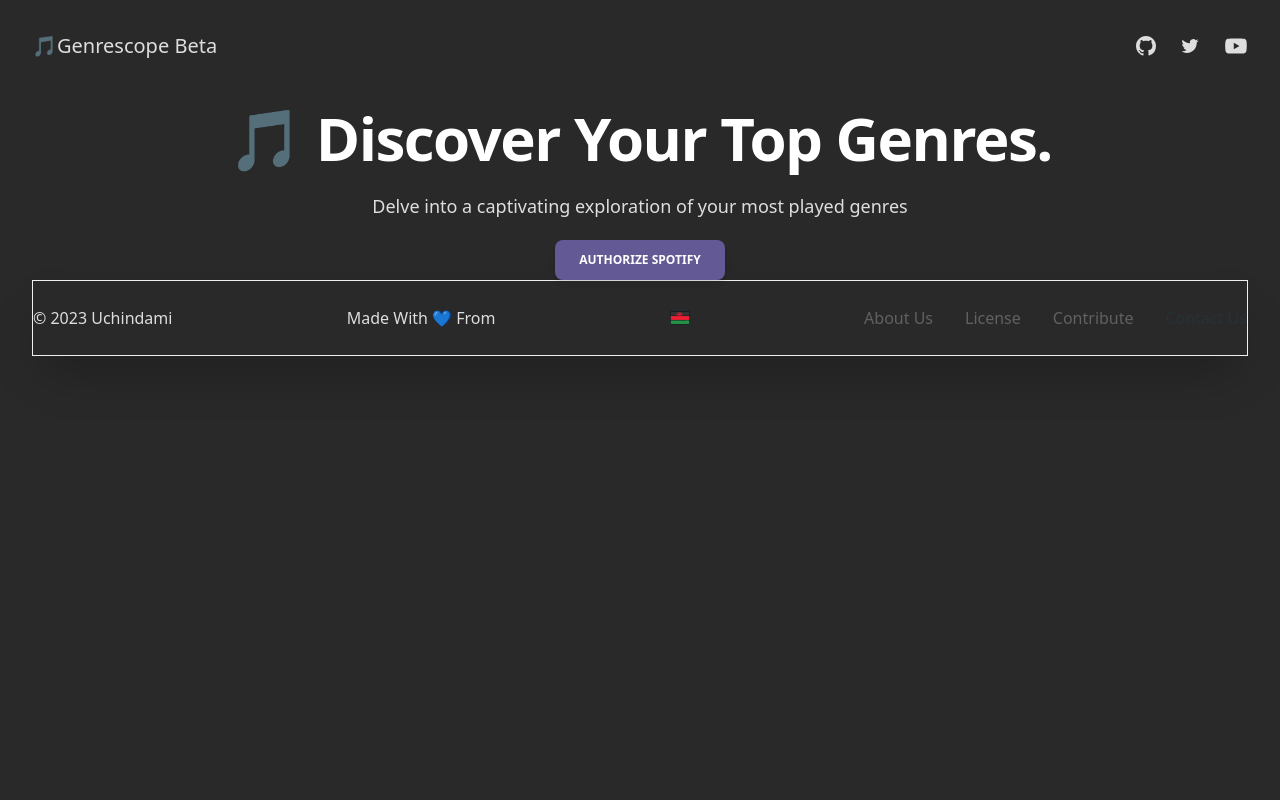
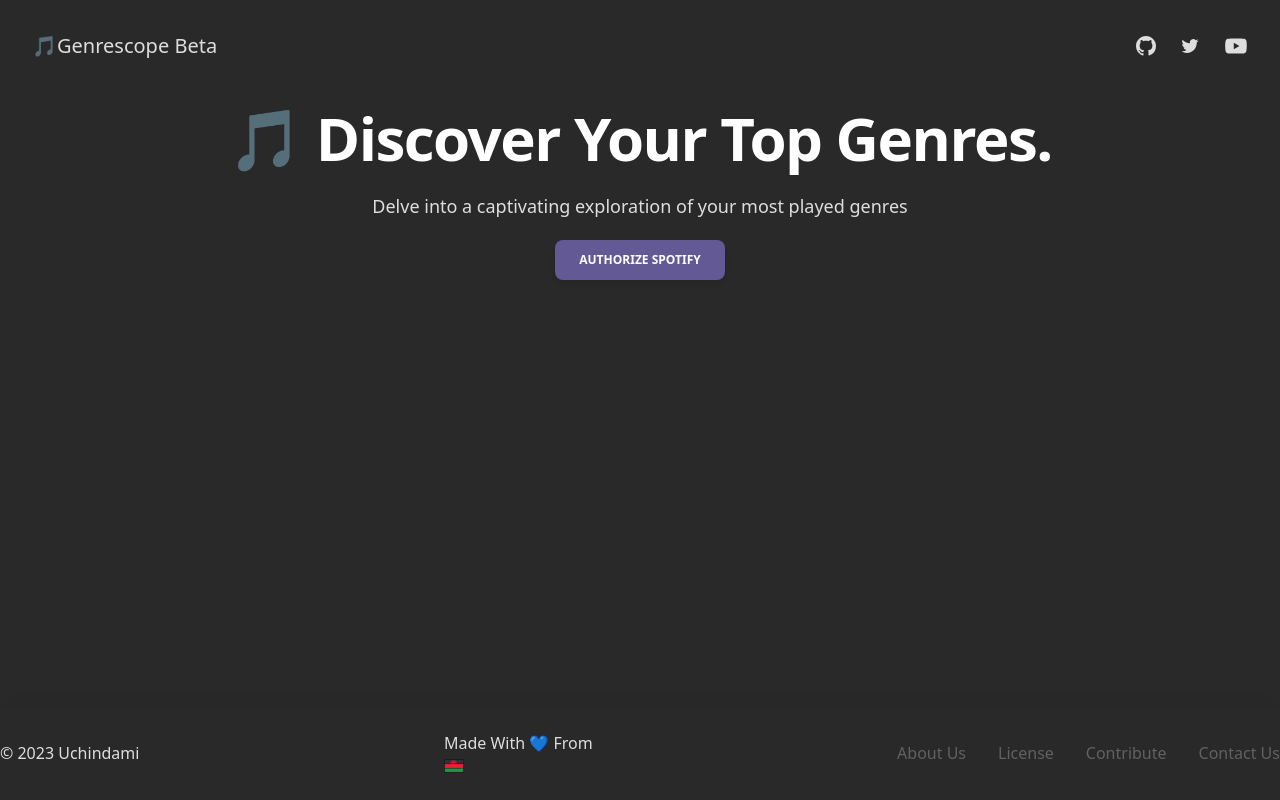
Before and after one commit to Uchindami/genrescope, a React (Create React App) app: page / in a window 1280 px wide. Built offline with nearby package versions, Linux system fonts and the light colour scheme.

Commit message:
Beta takeoff 🚀 - Added Footer

```diff
--- a/src/components/Footer.jsx
+++ b/src/components/Footer.jsx
@@ -2,19 +2,19 @@
 import Flag from "../images/malawi.png"
 export function SimpleFooter() {
     return (
-        <footer className=" border shadow-2xl flex w-full flex-row flex-wrap items-center justify-center gap-y-6 gap-x-12
-         py-6 text-center md:justify-between text-headings-mid">
+        <footer className="absolute inset-x-0 bottom-0 py-6 shadow-2xl flex w-full flex-row flex-wrap
+        items-center justify-center gap-y-6 gap-x-12 text-center md:justify-between text-headings-mid">
             <Typography className="font-normal">
                 &copy; 2023 Uchindami
             </Typography>
-            Made With 💙 From
+
             <Typography className="font-normal">
+                Made With 💙 From
                 <img
                     className="h-5 w-5"
                     src={Flag}
                     alt="nature image"
                 />
-
             </Typography>
             <ul className="flex flex-wrap items-center gap-y-2 gap-x-8">
                 <li>
@@ -51,7 +51,7 @@
                     <Typography
                         as="a"
                         href="https://uchindami.github.io/"
-                        color="blue-gray"
+                        color="gray"
                         className="font-normal transition-colors hover:text-purple-200 focus:text-deep-purple-700"
                     >
                         Contact Us
--- a/src/pages/Home.jsx
+++ b/src/pages/Home.jsx
@@ -6,7 +6,7 @@
 const Home = () => {
 
     return (
-        <main className="place-content-center min-h-screen overflow-hidden bg-grid-slate-400/[0.05] bg-bottom border-b
+        <main className="absolute inset-0 place-content-center min-h-screen overflow-hidden bg-grid-slate-400/[0.05] bg-bottom border-b
         border-slate-100/5 bg-primary-body text-headings-mid">
             <Header title={"Genrescope"}/>
             <Hero/>
--- a/src/pages/LandingPage.jsx
+++ b/src/pages/LandingPage.jsx
@@ -38,7 +38,7 @@
 
 
     return (
-        <main className="bg-primary-body h-screen w-full text-headings-mid">
+        <main className="absolute inset-0 bg-primary-body h-screen w-full text-headings-mid">
             <div className="px-4 sm:px-6 flex-col items-center md:px-8">
                 <Nav title={"Genrescope"}/>
                 <Hero/>
@@ -47,8 +47,8 @@
                         <a href={AUTH_URL}>Authorize Spotify</a>
                     </Button>
                 </div>
-                <SimpleFooter/>
             </div>
+            <SimpleFooter/>
         </main>
     );
 };
```
